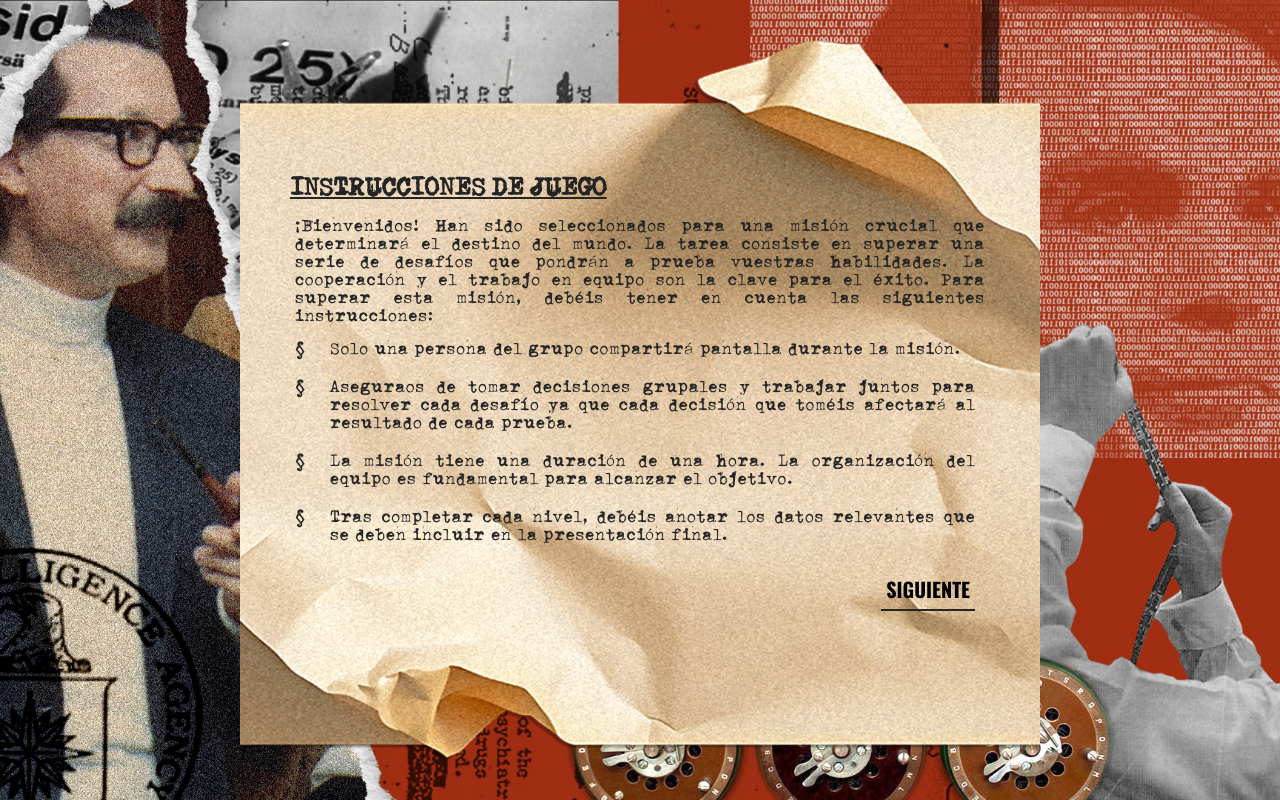
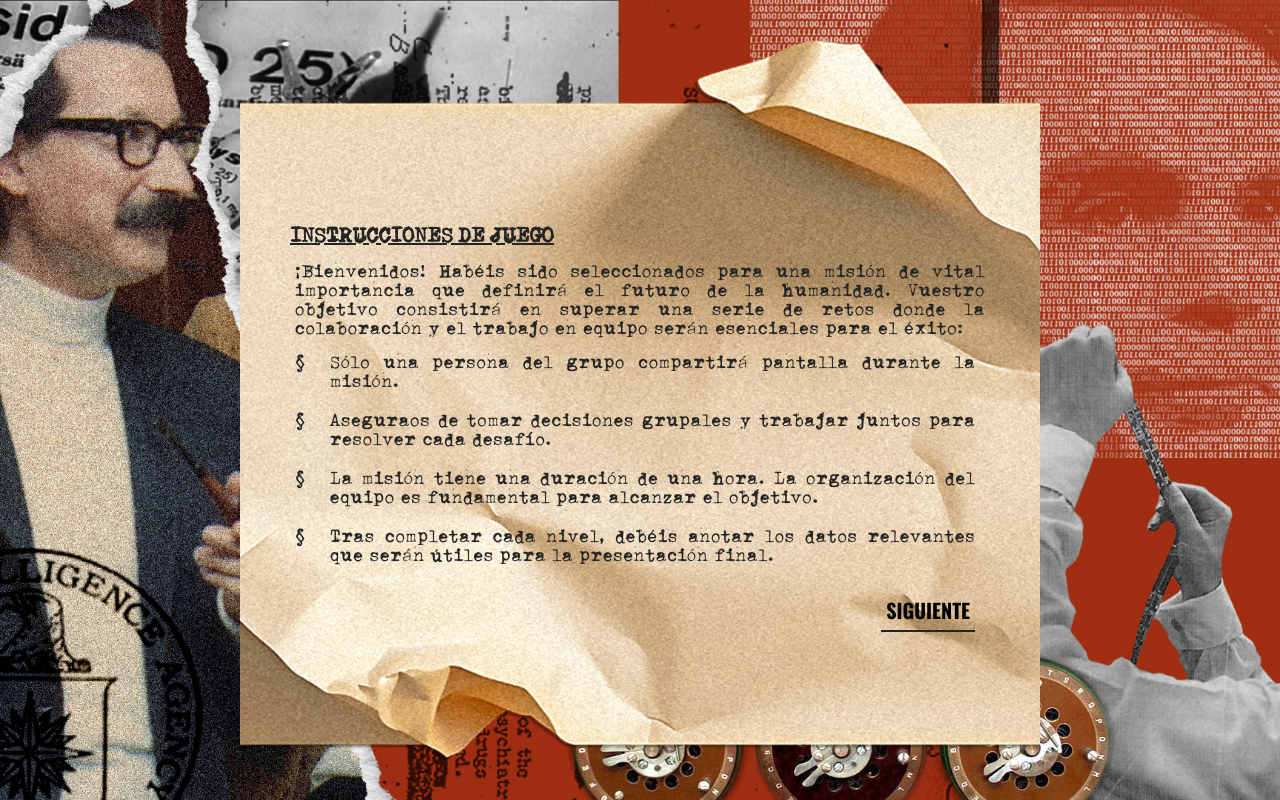
Before and after one commit to JohnnyBC2022/EnigmaF5, a React (Vite) app in the folder frontend/: page /instrucciones in a window 1280 px wide. Built offline with nearby package versions, Linux system fonts and the light colour scheme.

Commit message:
Unified styles intro an pruebas 1 y 2

```diff
--- a/frontend/src/Pages/Instrucciones/Instrucciones.css
+++ b/frontend/src/Pages/Instrucciones/Instrucciones.css
@@ -13,7 +13,7 @@
 .paper {
   background: url(../../assets/images/paperInstructions.png);
   margin: 7rem;
-  padding: 5rem;
+  padding: 10rem 5rem 5rem 5rem;
   background-size: cover;
   background-position: center center;
   background-repeat: no-repeat;
@@ -21,7 +21,7 @@
   height: 90vh;
   display: flex;
   flex-direction: column;
-  padding-top: 5rem;
+  padding-top: 12rem;
   justify-content: center;
   color: var(--black);
   font-family: var(--ThroughTheNight);
@@ -29,14 +29,14 @@
 
 .paper h1 {
   margin-bottom: 1rem;
-  font-size: 2.4rem;
+  font-size: 2rem;
   text-decoration: underline;
   text-transform: uppercase;
 }
 
 .paper p,
 li {
-  font-size: 1.6rem;
+  font-size: 1.7rem;
   padding: 0.5rem;
   letter-spacing: 0.1rem;
   word-spacing: 0.1rem;
@@ -44,9 +44,8 @@ li {
 }
 
 .paperContain p{
-  font-size: 2.4rem;
-  margin: 3rem;
-  padding: 0.5rem;
+  font-size: 1.7rem;
+  margin: 2rem;
   letter-spacing: 0.1rem;
   word-spacing: 0.1rem;
   text-align: justify;
@@ -96,3 +95,7 @@ li {
 .paper li p{
   width: 95%;
 }
+
+.paperContain button{
+  margin-top: 7rem;
+}
--- a/frontend/src/Pages/Instrucciones/Instrucciones.jsx
+++ b/frontend/src/Pages/Instrucciones/Instrucciones.jsx
@@ -12,26 +12,23 @@ export const Instrucciones = () => {
       <div className="paper">
         <h1>Instrucciones de Juego</h1>
         <p>
-          ¡Bienvenidos! Han sido seleccionados para una misión crucial que
-          determinará el destino del mundo. La tarea consiste en superar una
-          serie de desafíos que pondrán a prueba vuestras habilidades. La
-          cooperación y el trabajo en equipo son la clave para el éxito. Para
-          superar esta misión, debéis tener en cuenta las siguientes
-          instrucciones:
+          ¡Bienvenidos! Habéis sido seleccionados para una misión de vital
+          importancia que definirá el futuro de la humanidad. Vuestro objetivo
+          consistirá en superar una serie de retos donde la colaboración y el
+          trabajo en equipo serán esenciales para el éxito:
         </p>
         <ul>
           <li>
             <span className="icon-section">§</span>
             <p>
-              Solo una persona del grupo compartirá pantalla durante la misión.
+              Sólo una persona del grupo compartirá pantalla durante la misión.
             </p>
           </li>
           <li>
             <span className="icon-section">§</span>
             <p>
               Aseguraos de tomar decisiones grupales y trabajar juntos para
-              resolver cada desafío ya que cada decisión que toméis afectará al
-              resultado de cada prueba.
+              resolver cada desafío.
             </p>
           </li>
           <li>
@@ -45,12 +42,14 @@ export const Instrucciones = () => {
             <span className="icon-section">§</span>
             <p>
               Tras completar cada nivel, debéis anotar los datos relevantes que
-              se deben incluir en la presentación final.
+              serán útiles para la presentación final.
             </p>
           </li>
         </ul>
         <div className="buttonContainer">
-          <button onClick={handleStartButtonClick} className="nextButton">Siguiente</button>
+          <button onClick={handleStartButtonClick} className="nextButton">
+            Siguiente
+          </button>
         </div>
       </div>
     </div>
--- a/frontend/src/Pages/Instrucciones/Instrucciones2.jsx
+++ b/frontend/src/Pages/Instrucciones/Instrucciones2.jsx
@@ -21,7 +21,7 @@ export const Instrucciones2 = () => {
               Es el momento de que os presentéis antes de empezar a trabajar
               juntos.
             </span>
-            Una vez hechas las presentaciones estaréis preparados para empezar.
+            &nbsp;Una vez hechas las presentaciones estaréis preparados para empezar.
           </p>
           <button onClick={handleStartButtonClick} className="startBtn">
             ¿Preparados?
--- a/frontend/src/Pages/Intro/Intro.css
+++ b/frontend/src/Pages/Intro/Intro.css
@@ -20,7 +20,6 @@
   background-repeat: no-repeat;
   width: 100vh;
   height: 90vh;
-
 }
 
 .paperContain {
@@ -42,13 +41,16 @@
   color: var(--black);
   display: inline-block;
   background-color: transparent;
-  padding: 1rem 2rem;
+  padding: 0rem 2rem;
   text-transform: uppercase;
-  font-size: 4rem;
+  font-size: 3.5rem;
+  font-family: var(--Oswald);
+  font-weight: 700;
+  letter-spacing: 1px;
   cursor: pointer;
   transition: 0.3s ease-in-out;
-  font-family: var(--Oswald);
   border: solid 0.3rem var(--black);
+  margin-bottom: 2rem;
 }
 
 .startBtn:hover {
--- a/frontend/src/pages/Prueba01/Prueba01.css
+++ b/frontend/src/pages/Prueba01/Prueba01.css
@@ -20,7 +20,7 @@
 }
 
 .text-container p {
-  font-size: 1.5rem;
+  font-size: 1.7rem;
   letter-spacing: 0.1rem;
   word-spacing: 0.1rem;
   font-family: var(--ThroughTheNight);
@@ -32,7 +32,7 @@
   flex-direction: column;
   gap: 1rem;
   width: 60rem;
-  margin-top: 3rem;
+  margin-top: 2rem;
 }
 
 .answer-form label {
@@ -65,7 +65,7 @@
   height: 5rem;
   background-color: rgba(0, 0, 0, 0);
   border: var(--black) solid 3px;
-  font-size: 2rem;
+  font-size: 3rem;
   font-family: var(--Oswald);
   font-weight: 700;
   letter-spacing: 1px;
```
